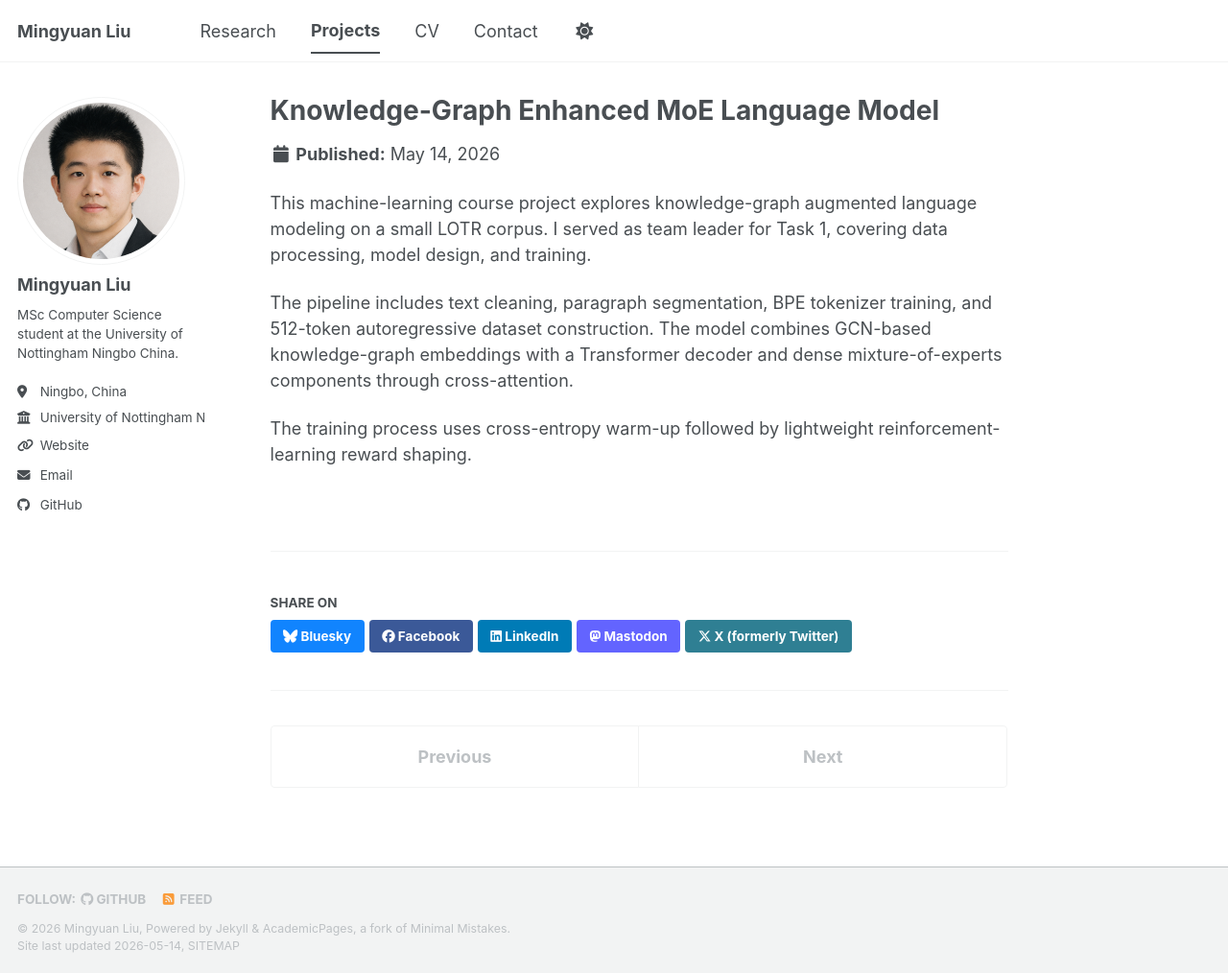
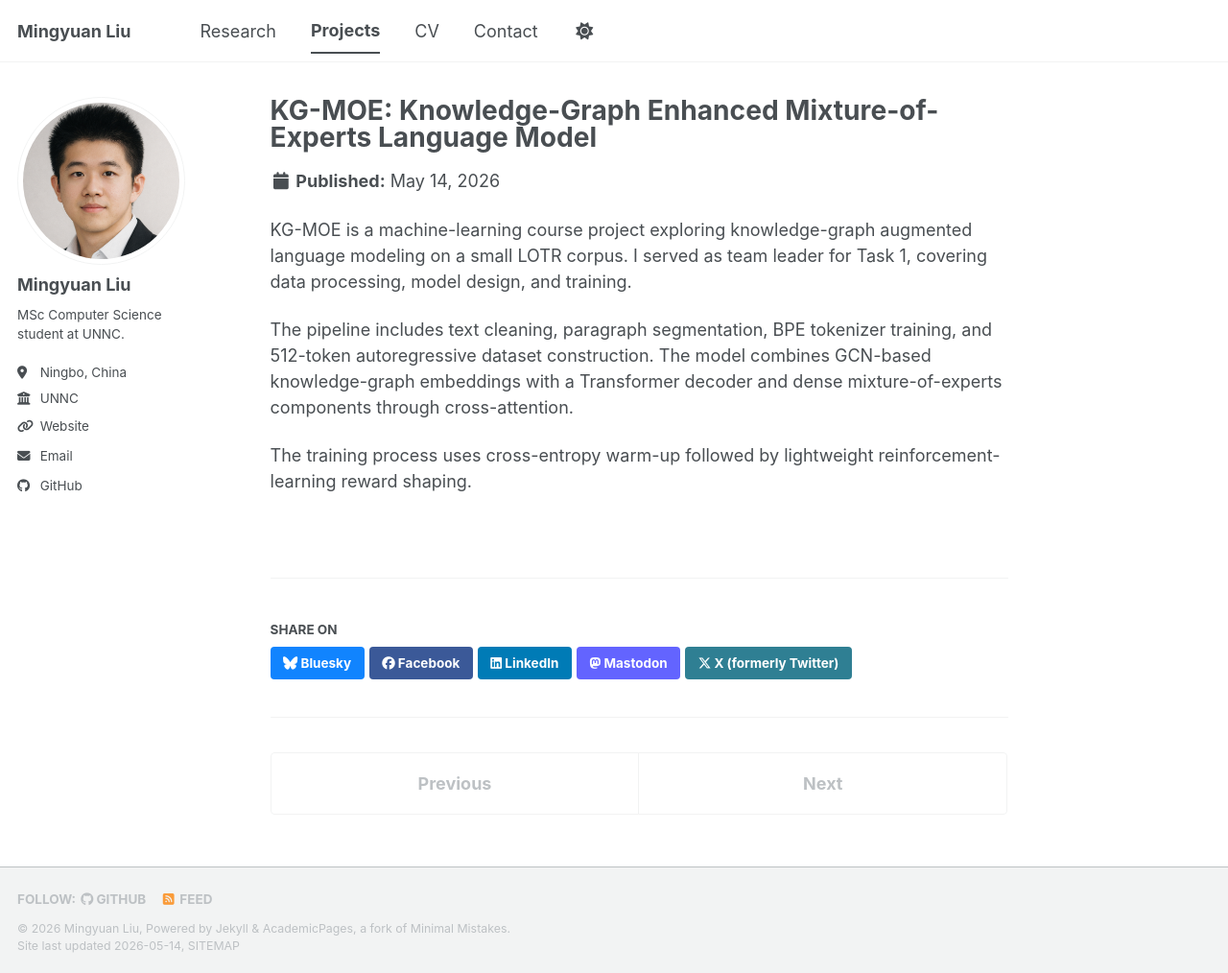
Before and after one commit to lmy12367/lmy12367.github.io, a Jekyll site: the page built from _portfolio/04-kg-moe-language-model.md, in a window 1280 px wide and 1014 px high. Shown: the whole window at 96% size. Built offline with Jekyll 4.4.1, drawn with Linux system fonts in a browser that asks for light colours; a script bundle is joined from its source files by our own code; library files that are not in the unit come from our copies.

Commit message:
Fix sidebar display and add KG-MOE

```diff
--- a/_config.yml
+++ b/_config.yml
@@ -26,9 +26,9 @@ author:
   avatar           : "profile.png"
   name             : "Mingyuan Liu"
   pronouns         : # example: "she/her"
-  bio              : "MSc Computer Science student at the University of Nottingham Ningbo China."
+  bio              : "MSc Computer Science student at UNNC."
   location         : "Ningbo, China"
-  employer         : "University of Nottingham Ningbo China"
+  employer         : "UNNC"
   uri              : "https://lmy12367.github.io"
   email            : "lfuturemy@gmail.com"
 
--- a/_portfolio/04-kg-moe-language-model.md
+++ b/_portfolio/04-kg-moe-language-model.md
@@ -1,10 +1,10 @@
 ---
-title: "Knowledge-Graph Enhanced MoE Language Model"
+title: "KG-MOE: Knowledge-Graph Enhanced Mixture-of-Experts Language Model"
 excerpt: "A small-corpus language-modeling project using BPE tokenization, GCN knowledge representations, Transformer decoding, and dense MoE components."
 collection: portfolio
 ---
 
-This machine-learning course project explores knowledge-graph augmented language modeling on a small LOTR corpus. I served as team leader for Task 1, covering data processing, model design, and training.
+KG-MOE is a machine-learning course project exploring knowledge-graph augmented language modeling on a small LOTR corpus. I served as team leader for Task 1, covering data processing, model design, and training.
 
 The pipeline includes text cleaning, paragraph segmentation, BPE tokenizer training, and 512-token autoregressive dataset construction. The model combines GCN-based knowledge-graph embeddings with a Transformer decoder and dense mixture-of-experts components through cross-attention.
 
```
Also changed, not shown: _pages/about.md (+2 -1 lines), _pages/cv.md (+1 -1 lines).
